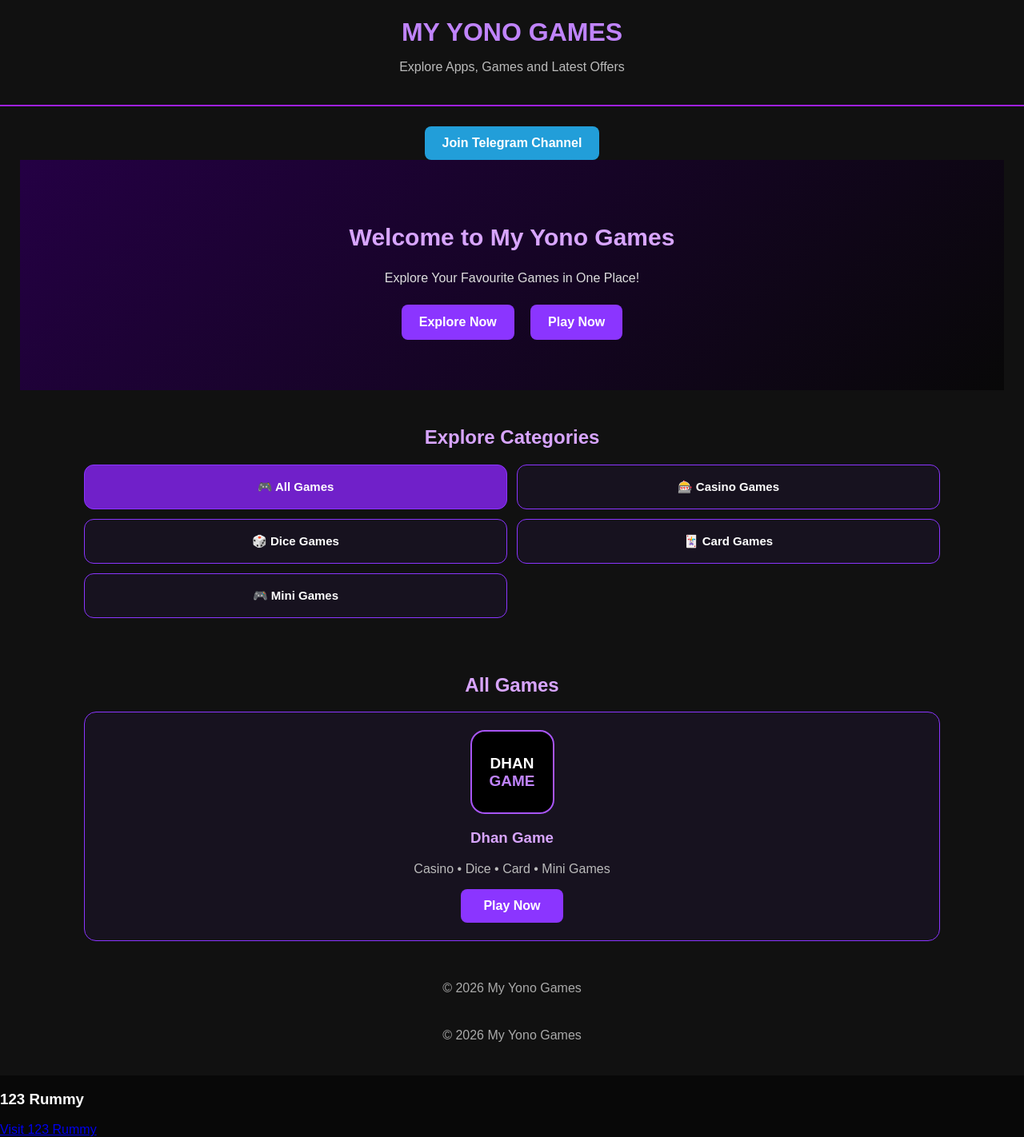
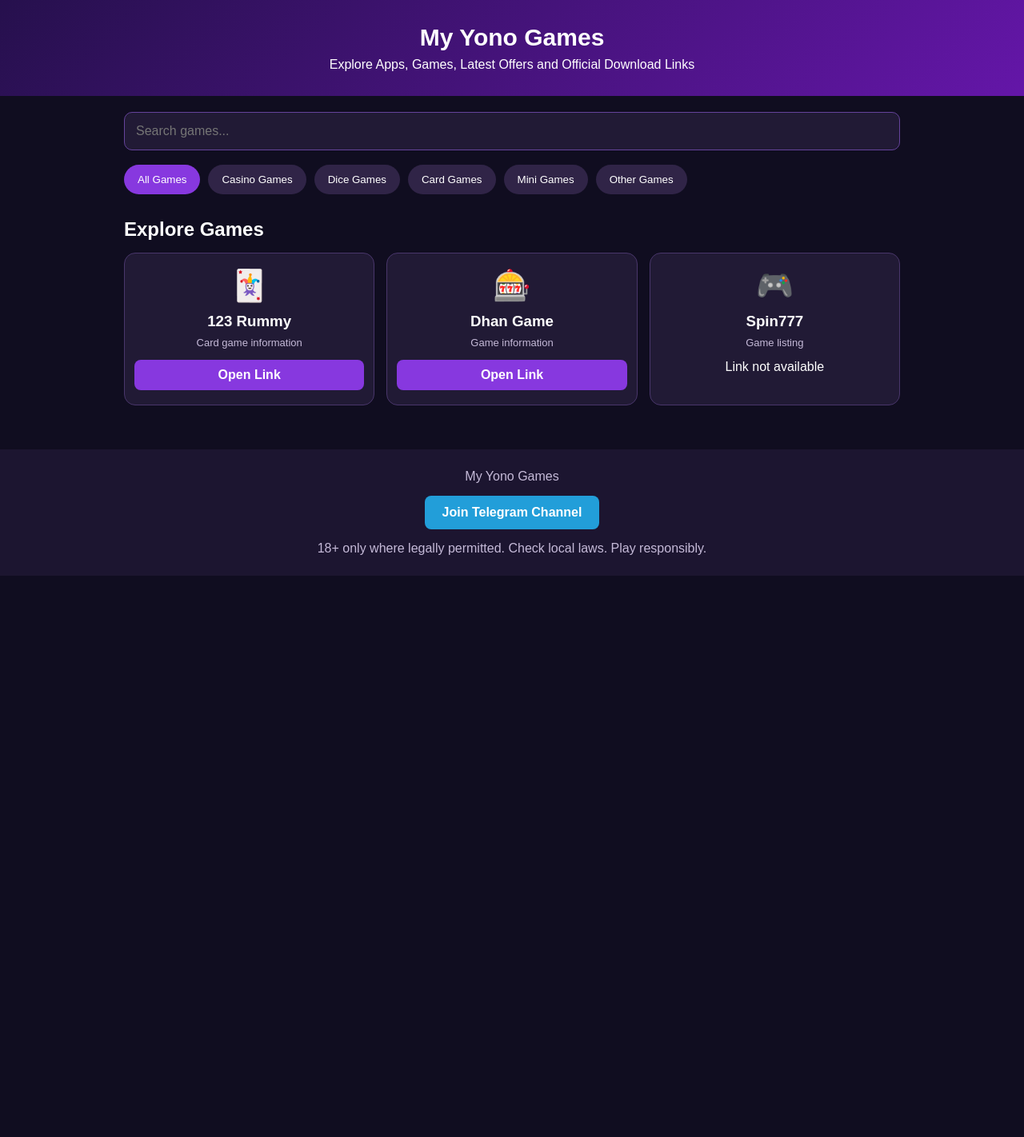
Before and after one commit to rameeznaik48-byte/my-yono-games, a plain HTML site: page index.html in a window 1280 px wide. Shown: the whole page at 80% size. After the commit the page ends 800 px from the top, so only its background shows below. Drawn offline with Linux system fonts and the light colour scheme.

Commit message:
Update index.html

```diff
--- a/index.html
+++ b/index.html
@@ -1,218 +1,114 @@
-
 <!DOCTYPE html>
 <html lang="en">
 <head>
 <meta charset="UTF-8">
 <meta name="viewport" content="width=device-width, initial-scale=1.0">
 <title>My Yono Games</title>
-
 <style>
-*{box-sizing:border-box}
-body{
- margin:0;
- background:#080808;
- color:white;
- font-family:Arial,sans-serif;
-}
-header{
- background:#111;
- padding:22px;
- text-align:center;
- border-bottom:2px solid #a020f0;
-}
-header h1{color:#c084fc;margin:0}
-header p{color:#bbb}
-.hero{
- text-align:center;
- padding:55px 15px;
- background:linear-gradient(135deg,#240044,#080808);
-}
-.hero h2{font-size:30px}
-.hero p{color:#ddd}
-.btn{
- display:inline-block;
- padding:13px 22px;
- margin:8px;
- background:#8b35ff;
- color:white;
- text-decoration:none;
- border-radius:8px;
- font-weight:bold;
-}
-section{
- max-width:1100px;
- margin:auto;
- padding:25px 15px;
-}
-h2{text-align:center;color:#d8a5ff}
-.categories{
- display:grid;
- grid-template-columns:repeat(2,1fr);
- gap:12px;
-}
-.category{
- background:#17121f;
- border:1px solid #8b35ff;
- border-radius:12px;
- padding:18px 8px;
- text-align:center;
- color:white;
- cursor:pointer;
- font-size:15px;
- font-weight:bold;
-}
-.category.active{
- background:#7020c9;
-}
-.games{
- display:grid;
- grid-template-columns:repeat(auto-fit,minmax(220px,1fr));
- gap:15px;
-}
-.game{
- background:#17121f;
- border:1px solid #8b35ff;
- border-radius:15px;
- padding:22px;
- text-align:center;
-}
-.logo{
- width:105px;
- height:105px;
- margin:auto;
- background:#000;
- border:2px solid #a855f7;
- border-radius:18px;
- display:flex;
- align-items:center;
- justify-content:center;
- font-size:19px;
- font-weight:bold;
- color:#fff;
- text-align:center;
-}
-.logo span{color:#c084fc}
-.game h3{color:#d8a5ff}
-.game p{color:#bbb}
-.play{
- display:inline-block;
- padding:12px 28px;
- background:#8b35ff;
- color:white;
- text-decoration:none;
- border-radius:8px;
- font-weight:bold;
-}
-footer{
- background:#111;
- text-align:center;
- padding:25px;
- color:#aaa;
-}
+*{box-sizing:border-box;margin:0;padding:0}
+body{font-family:Arial,sans-serif;background:#100d20;color:white}
+header{text-align:center;padding:30px 15px;background:linear-gradient(135deg,#26104d,#6416a8)}
+header h1{font-size:30px;margin-bottom:8px}
+.container{max-width:1000px;margin:auto;padding:20px 15px}
+.search{width:100%;padding:14px;border-radius:10px;border:1px solid #65439b;background:#211a35;color:white;font-size:16px;margin-bottom:18px}
+.categories{display:flex;gap:10px;overflow-x:auto;padding-bottom:15px}
+.categories button{flex-shrink:0;border:0;padding:11px 17px;border-radius:20px;background:#302447;color:white;cursor:pointer}
+.categories button.active,.categories button:hover{background:#8738df}
+h2{margin:15px 0}
+.games{display:grid;grid-template-columns:repeat(auto-fit,minmax(145px,1fr));gap:15px}
+.game-card{background:#211a35;border:1px solid #49366b;border-radius:14px;padding:18px 12px;text-align:center}
+.game-icon{font-size:38px;margin-bottom:12px}
+.game-card h3{margin-bottom:8px}
+.game-card p{color:#c5bad8;font-size:13px;margin-bottom:14px}
+.game-card a{display:block;background:#8738df;color:white;padding:10px;border-radius:8px;text-decoration:none;font-weight:bold}
+.empty{display:none;text-align:center;padding:25px;color:#c5bad8}
+footer{margin-top:35px;padding:25px 15px;text-align:center;background:#1c1530;color:#c5bad8}
+.telegram{display:inline-block;margin:15px 0;padding:12px 22px;background:#229ED9;color:white;text-decoration:none;border-radius:8px;font-weight:bold}
 </style>
 </head>
+<body>
+<header>
+<h1>My Yono Games</h1>
+<p>Explore Apps, Games, Latest Offers and Official Download Links</p>
+</header>
 
-<body>
+<main class="container">
+<input class="search" type="search" id="searchInput" placeholder="Search games..." oninput="filterGames()">
 
-<header>
-<h1>MY YONO GAMES</h1>
-<p>Explore Apps, Games and Latest Offers</p>
-</header>
-<footer>
-  <a href="https://t.me/rameeznaikontop"
-     target="_blank"
-     rel="noopener noreferrer"
-     style="display:inline-block;padding:12px 22px;background:#229ED9;color:white;text-decoration:none;border-radius:8px;font-weight:bold;">
-    Join Telegram Channel
-  </a>
-<div class="hero">
-<h2>Welcome to My Yono Games</h2>
-<p>Explore Your Favourite Games in One Place!</p>
-<a class="btn" href="#games">Explore Now</a>
-<a class="btn" href="#games">Play Now</a>
+<div class="categories">
+<button class="active" onclick="setCategory('All Games',this)">All Games</button>
+<button onclick="setCategory('Casino Games',this)">Casino Games</button>
+<button onclick="setCategory('Dice Games',this)">Dice Games</button>
+<button onclick="setCategory('Card Games',this)">Card Games</button>
+<button onclick="setCategory('Mini Games',this)">Mini Games</button>
+<button onclick="setCategory('Other Games',this)">Other Games</button>
 </div>
 
-<section>
-<h2>Explore Categories</h2>
+<h2>Explore Games</h2>
+<div class="games" id="gamesList">
 
-<div class="categories">
-<button class="category active" onclick="showGame('All')">🎮 All Games</button>
-<button class="category" onclick="showGame('Casino Games')">🎰 Casino Games</button>
-<button class="category" onclick="showGame('Dice Games')">🎲 Dice Games</button>
-<button class="category" onclick="showGame('Card Games')">🃏 Card Games</button>
-<button class="category" onclick="showGame('Mini Games')">🎮 Mini Games</button>
-</div>
-</section>
-
-<section id="games">
-<h2 id="gameHeading">All Games</h2>
-
-<div class="games" id="gameList">
-
-<div class="game" data-categories="Casino Games,Dice Games,Card Games,Mini Games">
-
-<div class="logo">
-<div>DHAN<br><span>GAME</span></div>
+<div class="game-card" data-category="Card Games">
+<div class="game-icon">🃏</div>
+<h3>123 Rummy</h3>
+<p>Card game information</p>
+<a href="https://www.123rummy46.com/?code=HT9KA5FGGJB&amp;t=1794799060" target="_blank" rel="noopener noreferrer">Open Link</a>
 </div>
 
+<div class="game-card" data-category="Casino Games">
+<div class="game-icon">🎰</div>
 <h3>Dhan Game</h3>
-<p>Casino • Dice • Card • Mini Games</p>
+<p>Game information</p>
+<a href="https://www.dhangmaegame.com/?code=47T85N5B1AU&amp;t=1794799704" target="_blank" rel="noopener noreferrer">Open Link</a>
+</div>
 
-<a class="play"
-href="https://www.dhangmaegame.com/?code=47T85N5B1AU&t=1794756436"
-target="_blank"
-rel="noopener noreferrer">
-Play Now
-</a>
-
+<div class="game-card" data-category="Other Games">
+<div class="game-icon">🎮</div>
+<h3>Spin777</h3>
+<p>Game listing</p>
+<span>Link not available</span>
 </div>
 
 </div>
-</section>
+<div class="empty" id="emptyMessage">No games found.</div>
+</main>
 
 <footer>
-© 2026 My Yono Games
+<p>My Yono Games</p>
+<a class="telegram" href="https://t.me/rameeznaikontop" target="_blank" rel="noopener noreferrer">Join Telegram Channel</a>
+<p>18+ only where legally permitted. Check local laws. Play responsibly.</p>
 </footer>
 
 <script>
-function showGame(category){
+let selectedCategory="All Games";
 
- const game=document.querySelector('.game');
- const buttons=document.querySelectorAll('.category');
- const heading=document.getElementById('gameHeading');
+function setCategory(category,button){
+selectedCategory=category;
+document.querySelectorAll(".categories button").forEach(btn=>btn.classList.remove("active"));
+button.classList.add("active");
+filterGames();
+}
 
- buttons.forEach(button=>{
-   button.classList.toggle(
-     'active',
-     button.textContent.includes(category)
-   );
- });
+function filterGames(){
+const search=document.getElementById("searchInput").value.toLowerCase();
+const cards=document.querySelectorAll(".game-card");
+let visible=0;
 
- if(category==='All'){
-   game.style.display='block';
-   heading.textContent='All Games';
- }else{
-   const categories=game.dataset.categories.split(',');
-   game.style.display=categories.includes(category)?'block':'none';
-   heading.textContent=category;
- }
+cards.forEach(card=>{
+const name=card.querySelector("h3").textContent.toLowerCase();
+const category=card.dataset.category;
+const categoryMatch=selectedCategory==="All Games"||category===selectedCategory;
+const searchMatch=name.includes(search);
 
- document.getElementById('games').scrollIntoView({
-   behavior:'smooth'
- });
+if(categoryMatch&&searchMatch){
+card.style.display="block";
+visible++;
+}else{
+card.style.display="none";
+}
+});
+
+document.getElementById("emptyMessage").style.display=visible===0?"block":"none";
 }
 </script>
-
 </body>
 </html>
-
-  <p>© 2026 My Yono Games</p>
-</footer>
-<div class="game-card">
-  <h3>123 Rummy</h3>
-  <a href="https://www.123rummy46.com/?code=HT9KA5FGGJB&t=1794799060"
-     target="_blank"
-     rel="noopener noreferrer">
-    Visit 123 Rummy
-  </a>
-</div>
```
